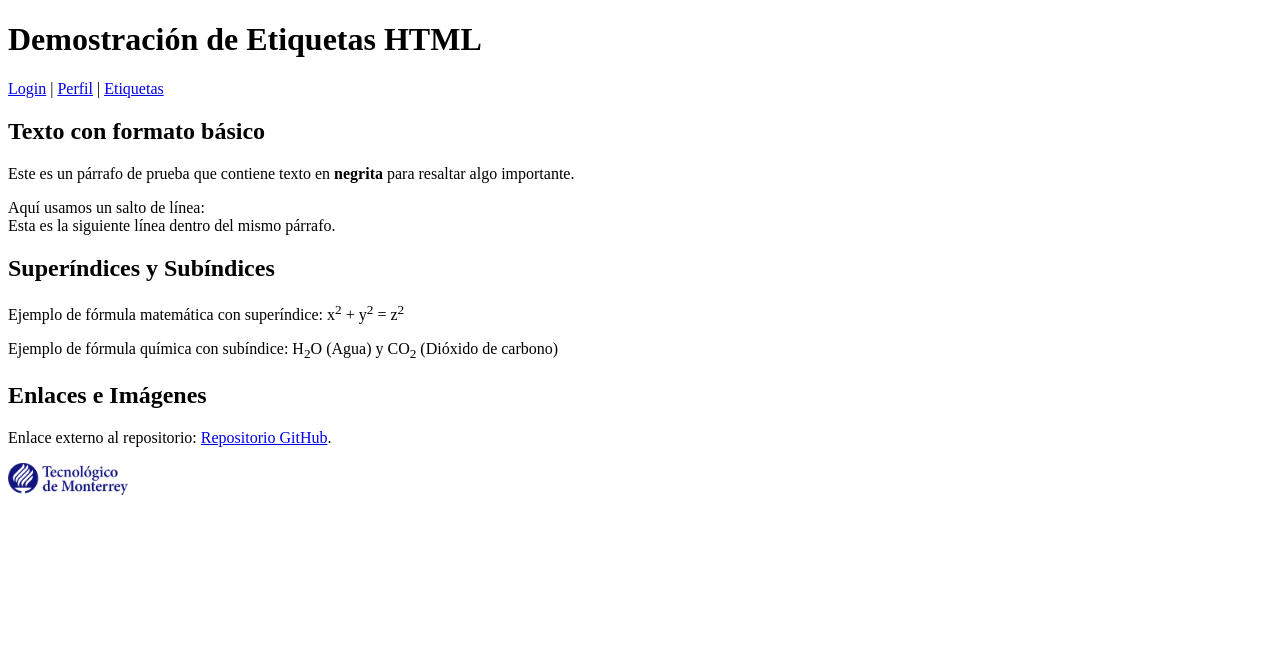
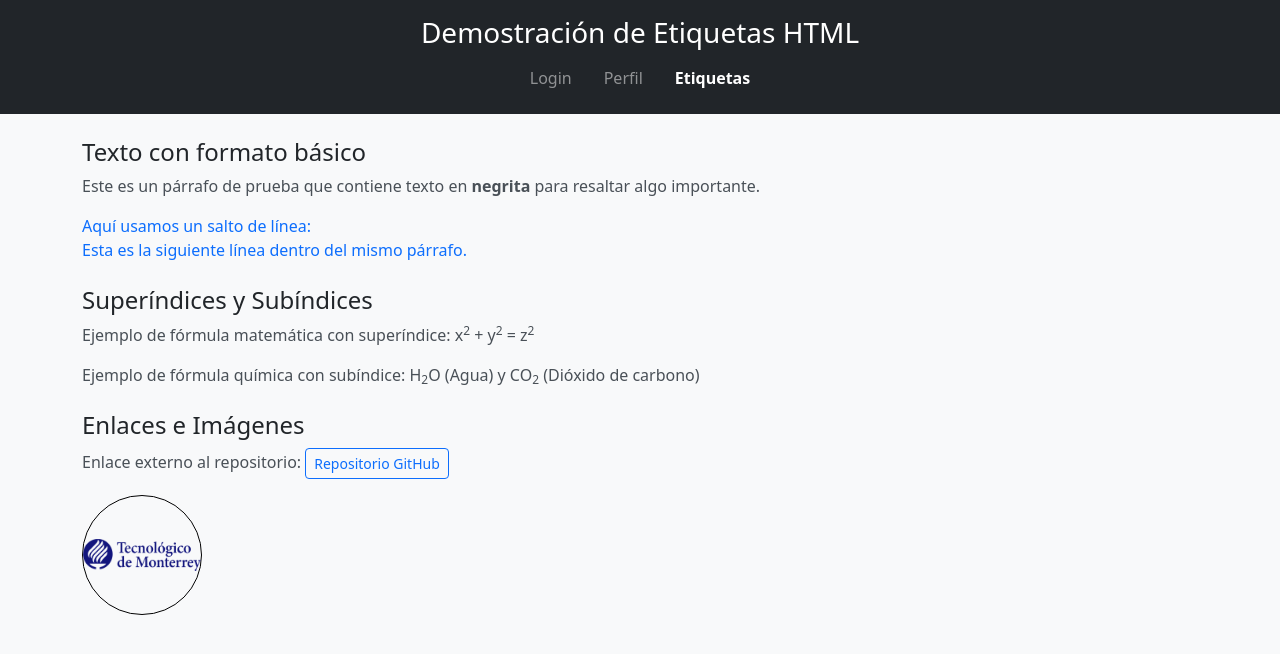
Before and after one commit to guillemtala/Actividad---Pr-ctica-con-HTML-TEC, a plain HTML site: page tags.html in a window 1280 px wide. Drawn offline with nearby package versions, Linux system fonts and the light colour scheme.

Commit message:
implementacion styles

```diff
--- /dev/null
+++ b/style.css
@@ -0,0 +1,18 @@
+p {
+    color: #495057;
+}
+
+.texto-color {
+    color: #0d6efd;
+}
+
+#parrafo-unico {
+    color: #d63384;
+}
+
+img {
+    border-radius: 50%;
+    object-fit: contain;
+    aspect-ratio: 1 / 1;
+    border: 1px solid #020202;
+}
--- a/tags.html
+++ b/tags.html
@@ -5,35 +5,39 @@
     <meta charset="UTF-8">
     <meta name="viewport" content="width=device-width, initial-scale=1.0">
     <title>Ejemplo de Etiquetas</title>
+    <link href="https://cdn.jsdelivr.net/npm/bootstrap@5.3.3/dist/css/bootstrap.min.css" rel="stylesheet">
+    <link rel="stylesheet" href="style.css">
 </head>
 
-<body>
-    <header>
-        <h1>Demostración de Etiquetas HTML</h1>
-        <nav>
-            <a href="index.html">Login</a> |
-            <a href="profile.html">Perfil</a> |
-            <a href="tags.html">Etiquetas</a>
+<body class="bg-light">
+    <header class="bg-dark text-white p-3 mb-4 text-center">
+        <h1 class="h3">Demostración de Etiquetas HTML</h1>
+        <nav class="nav justify-content-center">
+            <a class="nav-link text-white-50" href="index.html">Login</a>
+            <a class="nav-link text-white-50" href="profile.html">Perfil</a>
+            <a class="nav-link text-white active fw-bold" href="tags.html">Etiquetas</a>
         </nav>
     </header>
 
-    <div>
-        <h2>Texto con formato básico</h2>
+    <div class="container mb-4">
+        <h2 class="h4">Texto con formato básico</h2>
         <p>Este es un párrafo de prueba que contiene texto en <strong>negrita</strong> para resaltar algo importante.</p>
-        <p>Aquí usamos un salto de línea:<br />Esta es la siguiente línea dentro del mismo párrafo.</p>
+        <p class="texto-color">Aquí usamos un salto de línea:<br />Esta es la siguiente línea dentro del mismo párrafo.</p>
     </div>
 
-    <div>
-        <h2>Superíndices y Subíndices</h2>
+    <div class="container mb-4">
+        <h2 class="h4">Superíndices y Subíndices</h2>
         <p>Ejemplo de fórmula matemática con superíndice: x<sup>2</sup> + y<sup>2</sup> = z<sup>2</sup></p>
         <p>Ejemplo de fórmula química con subíndice: H<sub>2</sub>O (Agua) y CO<sub>2</sub> (Dióxido de carbono)</p>
     </div>
 
-    <div>
-        <h2>Enlaces e Imágenes</h2>
-        <p>Enlace externo al repositorio: <a href="https://github.com/guillemtala/Actividad---Pr-ctica-con-HTML-TEC" target="_blank">Repositorio GitHub</a>.</p>
+    <div class="container mb-4">
+        <h2 class="h4">Enlaces e Imágenes</h2>
+        <p>Enlace externo al repositorio: <a href="https://github.com/guillemtala/Actividad---Pr-ctica-con-HTML-TEC" target="_blank" class="btn btn-outline-primary btn-sm">Repositorio GitHub</a></p>
         <img src="logo-itesm.png" alt="Ejemplo de imagen" width="120">
     </div>
+
+    <script src="https://cdn.jsdelivr.net/npm/bootstrap@5.3.3/dist/js/bootstrap.bundle.min.js"></script>
 </body>
 
 </html>
```
Also changed, not shown: index.html (+20 -16 lines), profile.html (+17 -12 lines).
